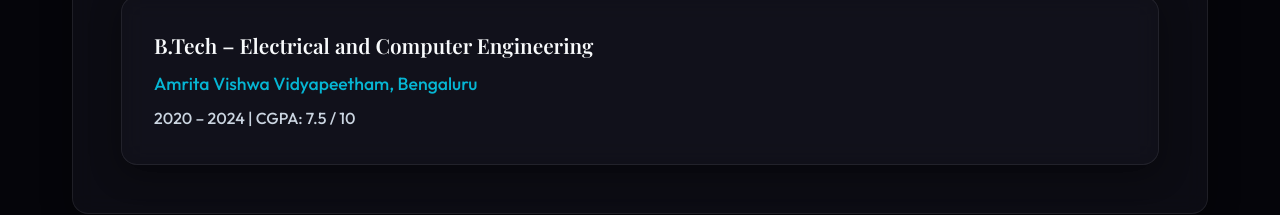
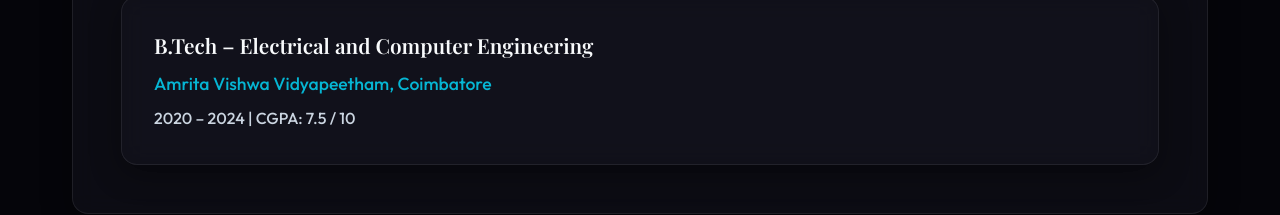
Before and after one commit to KesavaSravan/my-portfolio, a React (Vite) app: page / in a window 1280 px wide. Shown: the part 4027-4242 px from the top of the page. Built offline with nearby package versions, Linux system fonts and the light colour scheme; a web font is replaced by a local one.

Commit message:
Update institution name in education section

```diff
--- a/src/App.jsx
+++ b/src/App.jsx
@@ -181,7 +181,7 @@
         <div className="education-list">
           <div className="education-item glass-panel" style={{ padding: '2rem' }}>
             <h4 style={{ fontSize: '1.3rem', color: 'var(--text-primary)', marginBottom: '0.5rem' }}>B.Tech – Electrical and Computer Engineering</h4>
-            <p className="institution" style={{ color: '#06b6d4', fontWeight: '500', marginBottom: '0.5rem' }}>Amrita Vishwa Vidyapeetham, Bengaluru</p>
+            <p className="institution" style={{ color: '#06b6d4', fontWeight: '500', marginBottom: '0.5rem' }}>Amrita Vishwa Vidyapeetham, Coimbatore</p>
             <p className="duration" style={{ color: 'var(--text-secondary)' }}>2020 – 2024 | CGPA: 7.5 / 10</p>
           </div>
         </div>
```
